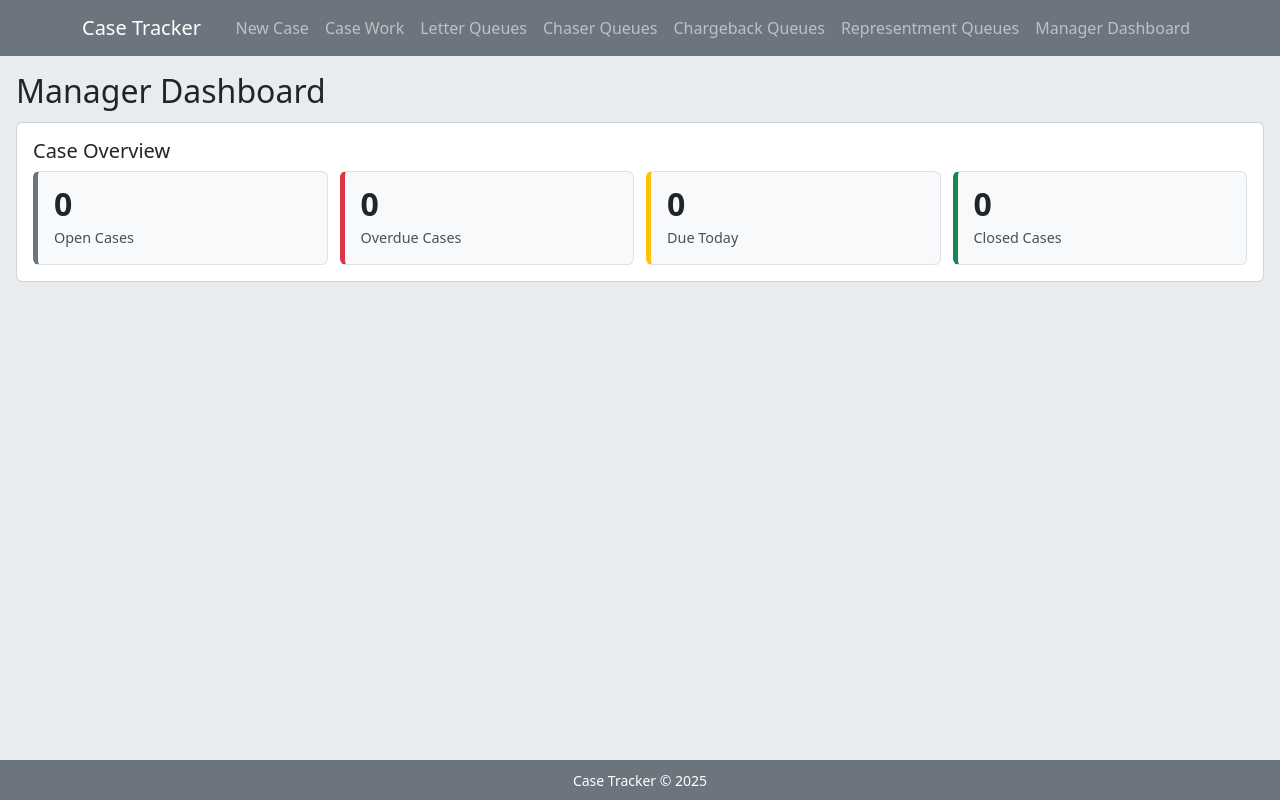
After one commit to FelixCortezGIT/Case-tracker, a Flask app: page /manager_dashboard in a window 1280 px wide. The commit adds this page. Run offline with Flask 3, Linux system fonts and the light colour scheme.

Commit message:
- manager_dashboard.html ide o tom aby manager mal vlastny board na sledovanie statistyk, najprv spravim layout apostupne pridu funkcionality

```diff
--- a/app.py
+++ b/app.py
@@ -2,6 +2,7 @@ import os
 from dotenv import load_dotenv
 from flask import Flask, render_template, request, redirect, url_for
 from datetime import date
+from sqlalchemy import func
 
 from database import db
 from model.case import Case
@@ -205,6 +206,44 @@ def representment_queue():
     cases = add_deadline_status(cases)
     return render_template("representment_ques.html", cases=cases)
 
+@app.route("/manager_dashboard")
+def manager_dashboard():
+    today = date.today()
+
+    open_cases = (
+        Case.query
+        .join(Status)
+        .filter(Status.status_name != "closed")
+        .count()
+    )
+    closed_cases = (
+        Case.query
+        .join(Status)
+        .filter(Status.status_name == "closed")
+        .count()
+    )
+    overdue_cases = (
+        Case.query
+        .join(Status)
+        .filter(Status.status_name != "closed")
+        .filter(Case.deadline_date < today)
+        .count()
+    )
+    due_today_cases = (
+        Case.query
+        .join(Status)
+        .filter(Status.status_name != "closed")
+        .filter(Case.deadline_date == today)
+        .count()
+    )
+    return render_template(
+        "manager_dashboard.html",
+        open_cases=open_cases,
+        closed_cases=closed_cases,
+        overdue_cases=overdue_cases,
+        due_today_cases=due_today_cases
+    )
+
 @app.route("/case/<int:case_id>/update_case", methods=["POST"])
 def update_case(case_id):
     selected_case = Case.query.get_or_404(case_id)
--- a/static/style.css
+++ b/static/style.css
@@ -148,3 +148,74 @@ body {
 .queue-row.due-today {
     background-color: #fff3cd;
 }
+
+.manager-summary-grid {
+    display: grid;
+    grid-template-columns: repeat(4, 1fr);
+    gap: 0.75rem;
+}
+
+.manager-summary-card {
+    background-color: #f8f9fa;
+    border: 1px solid #dee2e6;
+    border-radius: 0.4rem;
+    padding: 0.75rem;
+    text-align: center;
+}
+
+.manager-summary-number {
+    font-size: 1.6rem;
+    font-weight: bold;
+}
+
+.manager-summary-label {
+    font-size: 0.85rem;
+    color: #6c757d;
+}
+
+.manager-screen h2 {
+    margin-bottom: 0.75rem;
+}
+
+.manager-summary-card {
+    background-color: #f8f9fa;
+    border: 1px solid #dee2e6;
+    border-left: 0.35rem solid #6c757d;
+    border-radius: 0.4rem;
+    padding: 1rem;
+    text-align: left;
+}
+
+.manager-summary-number {
+    font-size: 2rem;
+    font-weight: bold;
+    line-height: 1;
+}
+
+.manager-summary-label {
+    margin-top: 0.4rem;
+    font-size: 0.9rem;
+    color: #495057;
+}
+
+.summary-open {
+    border-left-color: #6c757d;
+}
+
+.summary-overdue {
+    border-left-color: #dc3545;
+}
+
+.summary-due-today {
+    border-left-color: #ffc107;
+}
+
+.summary-closed {
+    border-left-color: #198754;
+}
+
+@media (max-width: 991px) {
+    .manager-summary-grid {
+        grid-template-columns: 1fr 1fr;
+    }
+}
--- /dev/null
+++ b/templates/manager_dashboard.html
@@ -0,0 +1,67 @@
+<!DOCTYPE html>
+<html lang="en">
+<head>
+    <meta charset="UTF-8">
+    <meta name="viewport" content="width=device-width, initial-scale=1.0">
+    <title>Manager Dashboard</title>
+
+    <link href="https://cdn.jsdelivr.net/npm/bootstrap@5.3.8/dist/css/bootstrap.min.css" rel="stylesheet">
+    <link rel="stylesheet" href="{{ url_for('static', filename='style.css') }}">
+</head>
+
+<body class="d-flex flex-column min-vh-100">
+
+    <nav class="navbar navbar-expand-lg navbar-dark bg-secondary">
+        <div class="container">
+            <a class="navbar-brand mb-0 h1">Case Tracker</a>
+
+            <div class="navbar-nav">
+                <a class="nav-link" href="/new_case">New Case</a>
+                <a class="nav-link" href="/case_detail">Case Work</a>
+                <a class="nav-link" href="/letter_ques">Letter Queues</a>
+                <a class="nav-link" href="/chaser_ques">Chaser Queues</a>
+                <a class="nav-link" href="/chargeback_ques">Chargeback Queues</a>
+                <a class="nav-link" href="/representment_ques">Representment Queues</a>
+                <a class="nav-link" href="/manager_dashboard">Manager Dashboard</a>
+            </div>
+        </div>
+    </nav>
+
+    <main class="container-fluid my-3 px-3 flex-grow-1 manager-screen">
+        <h2>Manager Dashboard</h2>
+
+        <div class="card p-3 mb-3">
+            <h5>Case Overview</h5>
+
+            <div class="manager-summary-grid">
+                <div class="manager-summary-card summary-open">
+                    <div class="manager-summary-number">{{ open_cases }}</div>
+                    <div class="manager-summary-label">Open Cases</div>
+                </div>
+
+                <div class="manager-summary-card summary-overdue">
+                    <div class="manager-summary-number">{{ overdue_cases }}</div>
+                    <div class="manager-summary-label">Overdue Cases</div>
+                </div>
+
+                <div class="manager-summary-card summary-due-today">
+                    <div class="manager-summary-number">{{ due_today_cases }}</div>
+                    <div class="manager-summary-label">Due Today</div>
+                </div>
+
+                <div class="manager-summary-card summary-closed">
+                    <div class="manager-summary-number">{{ closed_cases }}</div>
+                    <div class="manager-summary-label">Closed Cases</div>
+                </div>
+            </div>
+        </div>
+    </main>
+
+    <script src="https://cdn.jsdelivr.net/npm/bootstrap@5.3.8/dist/js/bootstrap.bundle.min.js"></script>
+
+    <footer class="bg-secondary text-white text-center py-2">
+        <small>Case Tracker &copy; 2025</small>
+    </footer>
+
+</body>
+</html>
```
